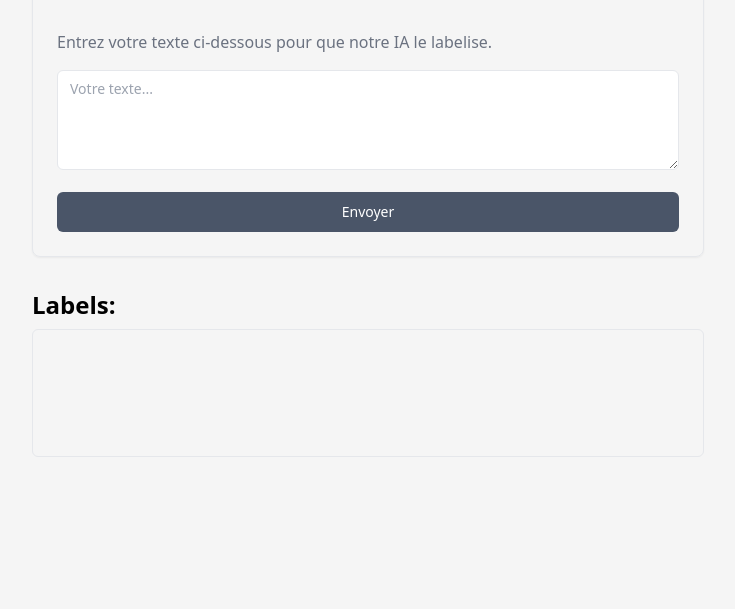
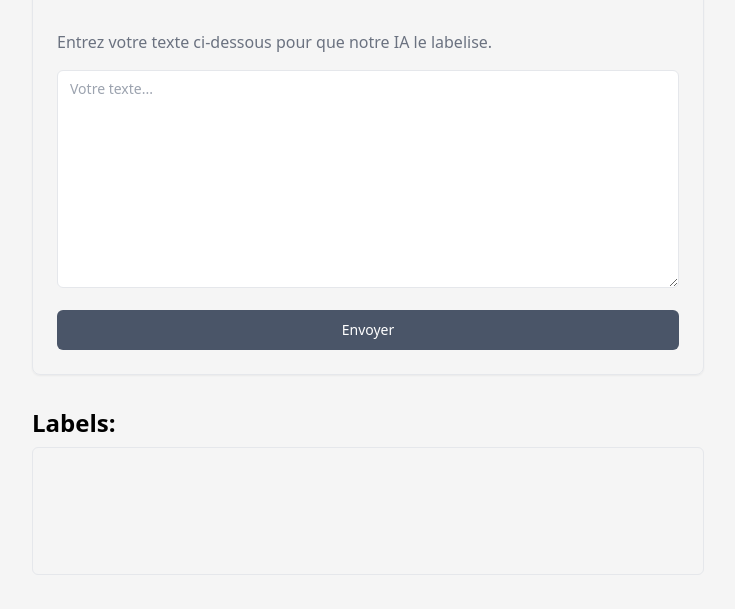
Before and after one commit to Nuuky/OCR_project_5-api, a plain HTML site: page index.html in a window 1280 px wide. Shown: the part 147-756 px from the top of the page, without its empty margins (272-1007 px from the left). Drawn offline with nearby package versions, Linux system fonts and the light colour scheme.

Commit message:
Minor style change

```diff
--- a/index.html
+++ b/index.html
@@ -30,6 +30,7 @@
                     </p>
                     <div class="space-y-2">
                         <textarea
+                            rows="10"
                             class="w-full rounded-md border border-input bg-background px-3 py-2 text-sm placeholder:text-muted-foreground min-h-[100px]"
                             name="text" placeholder="Votre texte..."></textarea>
                     </div>
```
